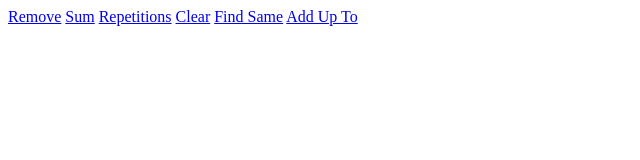
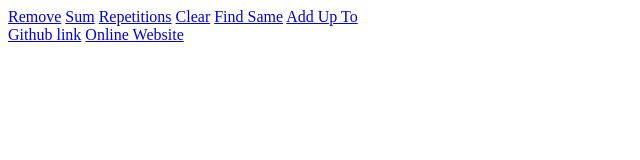
Before and after one commit to Sara2142/Projekt--DDU2, a plain HTML site: page index.html in a window 1280 px wide. Shown: the whole page, without its empty margins (0-640 px from the left). Drawn offline with Linux system fonts and the light colour scheme.

Commit message:
länkar till github rep och online webbsidan

```diff
--- a/index.html
+++ b/index.html
@@ -5,3 +5,9 @@
     <a href="clear/index.html">Clear</a>
     <a href="findSame/index.html">Find Same</a>
     <a href="addUpTo/index.html">Add Up To</a>
+    <div id="extraLinks">
+        <a href="https://github.com/Sara2142/Projekt--DDU2.git">Github link</a>
+        <a href="http://webshare.mah.se/aq1870">Online Website</a>
+    </div>
+</body>
+</html>
```
